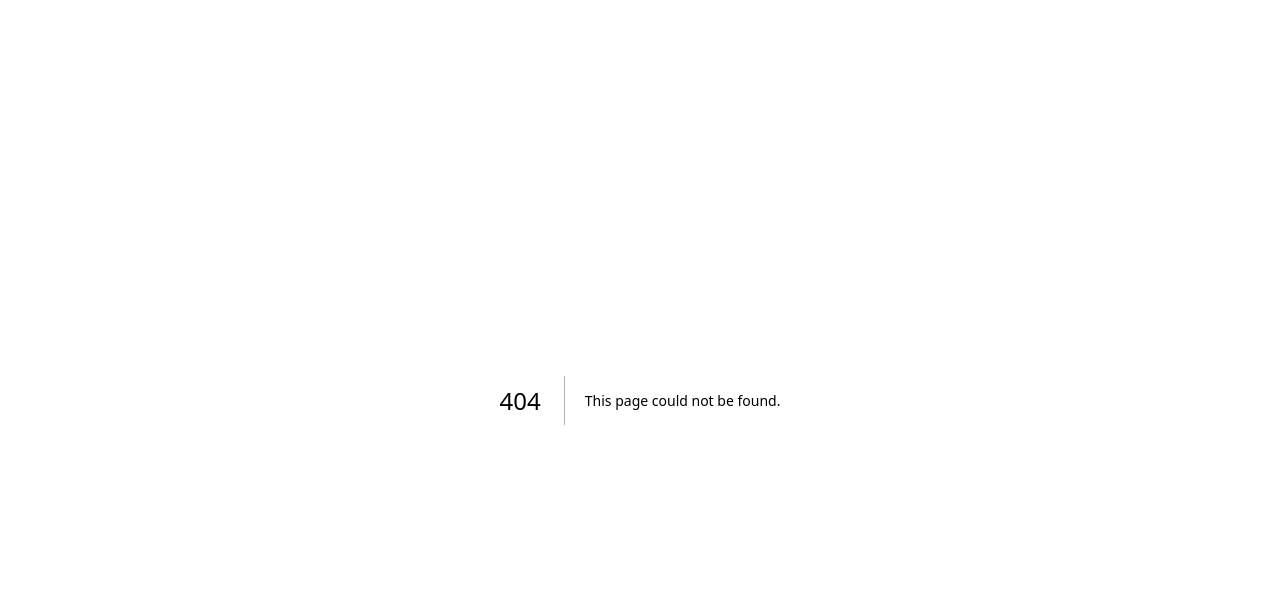
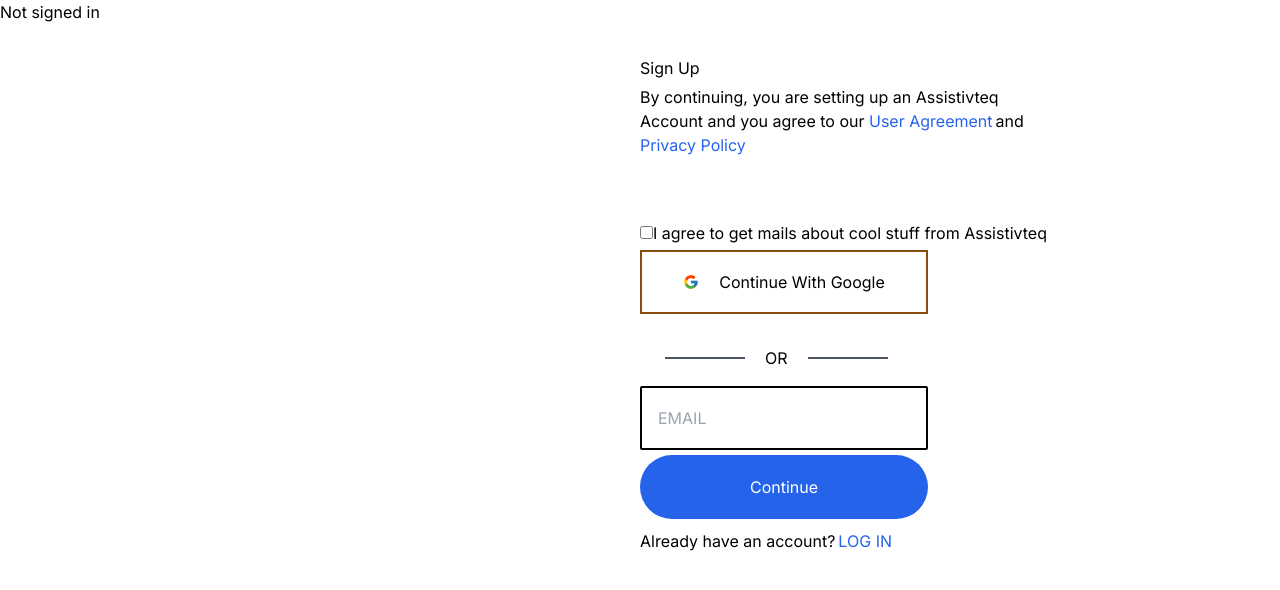
Before and after one commit to Matt-tife/10203Assist, a Next.js app: page /dr/auth/reg in a window 1280 px wide. Before the commit this address had no page. Shown: the top 590 px of the page. Built offline with nearby package versions, Linux system fonts and the light colour scheme; no server answers.

Commit message:
working on doctors side

```diff
--- /dev/null
+++ b/app/dr/auth/login/page.jsx
@@ -0,0 +1,11 @@
+import React from 'react'
+
+const page = () => {
+  return (
+    <div>
+      page
+    </div>
+  )
+}
+
+export default page
--- /dev/null
+++ b/app/dr/auth/page.jsx
@@ -0,0 +1,9 @@
+import React from 'react'
+
+const page = () => {
+  return (
+    <div>page</div>
+  )
+}
+
+export default page
--- /dev/null
+++ b/app/dr/auth/reg/page.jsx
@@ -0,0 +1,146 @@
+"use client"
+
+import Link from 'next/link';
+import { useSession, signIn, signOut } from "next-auth/react";
+import React, { useEffect, useState } from 'react'
+import { FcGoogle } from 'react-icons/fc'
+import { useRouter } from 'next/navigation'
+
+
+const Signup = () => {
+
+  const { data: session, status } = useSession();
+  const router = useRouter()
+
+  const [email, setEmail] = useState('')
+  const [error, setError] = useState('')
+  const [emailError, setEmailError] = useState('')
+
+  // function to handle google signup
+  const handleGoogleSignup = async () => {
+    try {
+      await signIn('google');
+    } catch (error) {
+      console.error('Error signing up with Google:', error);
+    }
+  };
+
+  // function to handle Email signup
+  const handleEmailSignUp = async (e) => {
+    e.preventDefault();
+
+    // if user has inputted an email
+    if (email) {
+
+      // send user email to backend api
+      try {
+        const response = await fetch('/api/reg/reg-email', {
+        method: 'POST',
+        body: JSON.stringify({
+          action: 'emailSignup',
+          email
+        }),
+        headers: {
+          "Content-Type" : "application/json",
+          Accept: "application/json",
+        },
+        })
+        if (response.ok) {
+          setEmail('')
+          setEmailError('')
+          router.push('/auth/signup/reg') // redirect user to complete registration
+        } else {
+          setEmailError('User already exists')
+          throw new Error('Unsuccessful')
+        }
+      } catch (error) {
+        console.log(error)
+      }
+    } else {
+      setError('please input an email') //Error to display if user hasn't inputted an email
+    }
+
+  }
+
+  // useEffect hook used to confirm if user has been authenticated
+  useEffect(() => {
+    // Redirect to registration page to continue reg after successful authentication
+    if (status === 'authenticated' && session) {
+      router.push('/dr/dashboard');
+      console.log(session.user)
+    }
+  }, [session]);
+
+  return (
+    <div className=''>
+      {/* left image */}
+      <div className='hidden md:flex' />
+      {session?.user? (
+        <>
+          <div> user Signed in </div>
+          <button onClick={() => {signOut()}}>Signout</button>
+        </>
+      ) : (
+        <div>Not signed in</div>
+      )}
+
+      {/* main field */}
+      <section className='absolute left-[25%] mt-8 md:absolute md:left-[50%]'>
+        <h3 className='mb-[5px]'>Sign Up</h3>
+        <p className='w-[400px]'>
+          By continuing, you are setting up an Assistivteq Account
+          and you agree to our <Link href='/' className='text-blue-600 pr-[3px]'>User Agreement</Link>
+           and <Link href='/' className='text-blue-600'>Privacy Policy</Link>
+        </p>
+        <div className='mt-16'>
+          <input type='checkbox' id='agree' className=''/>
+          <label htmlFor="agree">I agree to get mails about cool stuff from Assistivteq</label>
+        </div>
+        <div className='flex flex-col gap-[5px] mt-[5px]'>
+          <button
+            className='flexCenter gap-[20px] cursor-pointer w-72 h-16 border-yellow-800 border-2'
+            type='button'
+            onClick={() => {
+              handleGoogleSignup()
+            }}
+            >
+              <FcGoogle />
+              Continue With Google
+          </button>
+        </div>
+        <div className='relative left-[25px] mt-8 flex items-center gap-[20px]'>
+          <div className='w-20 h-[2px] bg-gray-600' />
+          <span>OR</span>
+          <div className='w-20 h-[2px] bg-gray-600' />
+        </div>
+        <form className='flex flex-col gap-[5px] mt-4'>
+          <input
+            required
+            value={email}
+            onChange={(e) => {
+              setEmail(e.target.value)
+            }}
+            placeholder='EMAIL'
+            className='w-72 h-16 p-4 border-black border-2 rounded-sm'
+          />
+            {error && <p className='text-red-600'>{error}</p>}
+            {emailError && <p className='text-red-600'>{emailError}</p>}
+          <button
+            onClick={handleEmailSignUp}
+            className='w-72 rounded-[50px] h-16 bg-blue-600 outline-none text-white'
+            >
+              Continue
+          </button>
+        </form>
+        <div className='mt-[10px]'>
+          <span>
+            Already have an account?
+            <Link className='text-blue-600 pl-[3px]' href='/auth/signin'>LOG IN</Link>
+          </span>
+        </div>
+      </section>
+    </div>
+  )
+}
+
+export default Signup
--- a/components/UserSideBar.jsx
+++ b/components/UserSideBar.jsx
@@ -7,6 +7,7 @@
 const UserSideBar = () => {
 
   const { data: session } = useSession()
+
   const router = useRouter()
 
   const handleSignOut = async () => {
```
